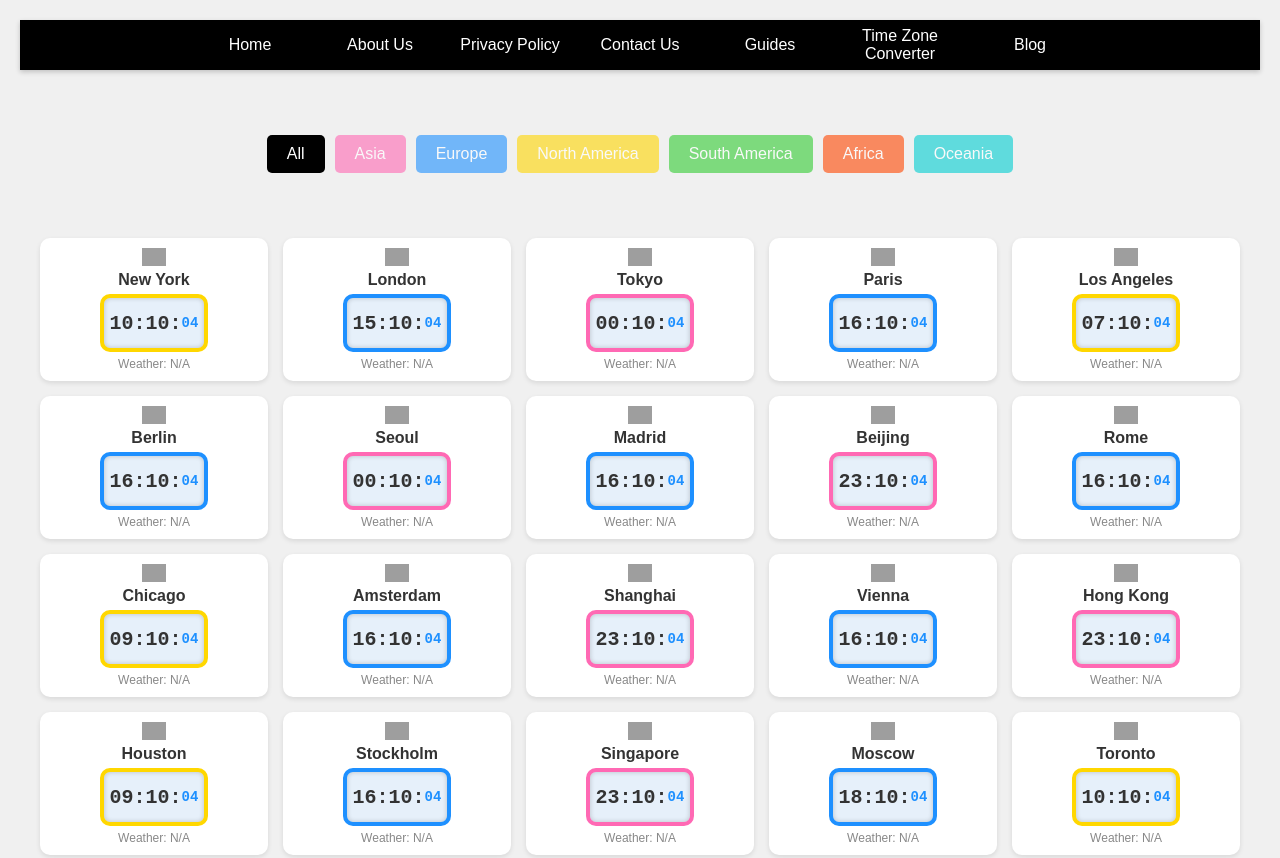
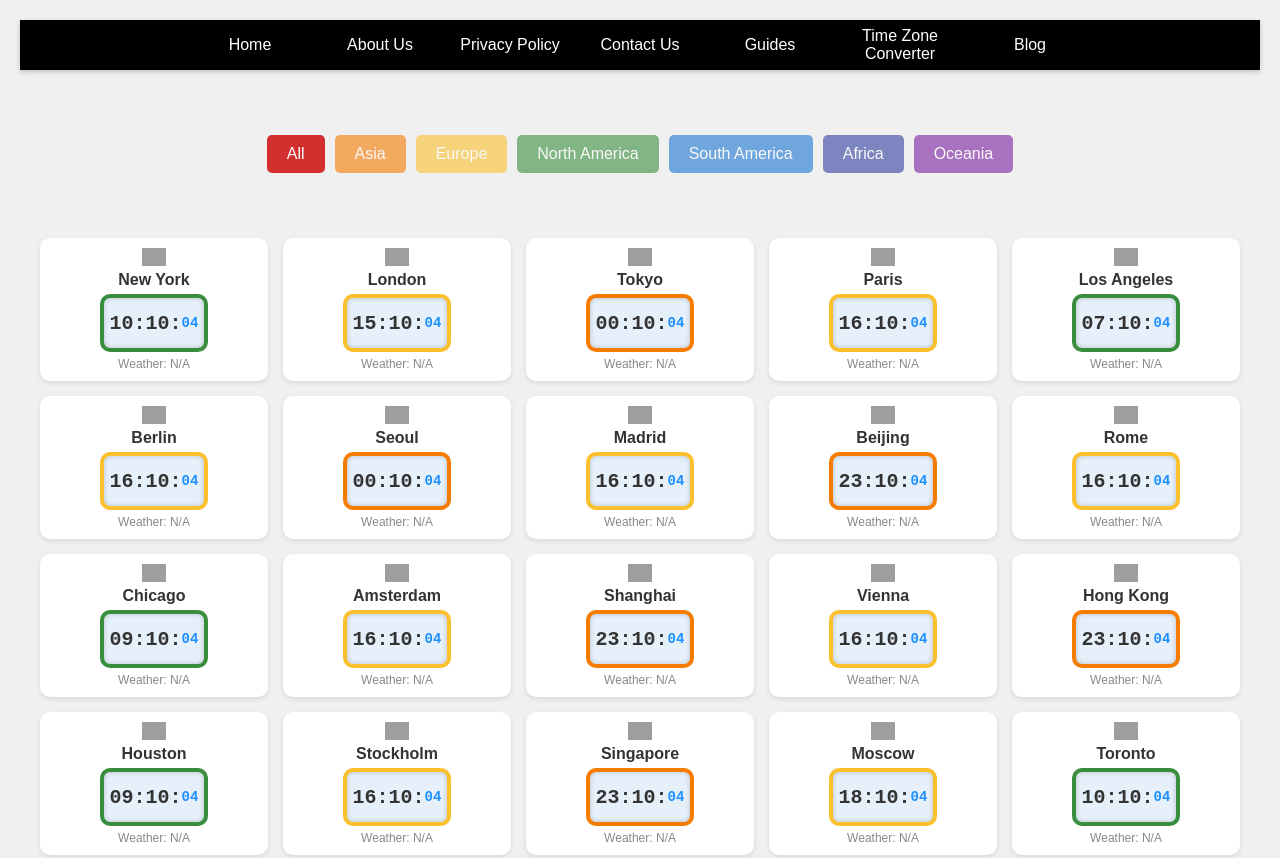
Before and after one commit to jsk0109/world-clocks-rainbow, a plain HTML site: page index.html in a window 1280 px wide. Shown: the top 858 px of the page. Drawn offline with Linux system fonts and the light colour scheme; no server answers; grey boxes are pictures that could not be loaded.

Commit message:
Update index.html

```diff
--- a/index.html
+++ b/index.html
@@ -21,13 +21,13 @@
             font-size: 16px;
             transition: all 0.3s ease;
         }
-        .filter-btn[data-continent=""] { background: #000; color: white; }
-        .filter-btn[data-continent="Asia"] { background: #ff69b4; color: white; }
-        .filter-btn[data-continent="Europe"] { background: #1e90ff; color: white; }
-        .filter-btn[data-continent="North America"] { background: #ffd700; color: white; }
-        .filter-btn[data-continent="South America"] { background: #32cd32; color: white; }
-        .filter-btn[data-continent="Africa"] { background: #ff4500; color: white; }
-        .filter-btn[data-continent="Oceania"] { background: #00ced1; color: white; }
+        .filter-btn[data-continent=""] { background: #D32F2F; color: white; }
+        .filter-btn[data-continent="Asia"] { background: #F57C00; color: white; }
+        .filter-btn[data-continent="Europe"] { background: #FBC02D; color: white; }
+        .filter-btn[data-continent="North America"] { background: #388E3C; color: white; }
+        .filter-btn[data-continent="South America"] { background: #1976D2; color: white; }
+        .filter-btn[data-continent="Africa"] { background: #303F9F; color: white; }
+        .filter-btn[data-continent="Oceania"] { background: #7B1FA2; color: white; }
         .filter-btn.active { opacity: 1; }
         .filter-btn:not(.active) { opacity: 0.6; }
         .filter-btn:hover {
@@ -55,12 +55,12 @@
             transform: scale(1.5);
             z-index: 10;
         }
-        .clock-container[data-continent="Asia"] .digital-clock { border-color: #ff69b4; }
-        .clock-container[data-continent="Europe"] .digital-clock { border-color: #1e90ff; }
-        .clock-container[data-continent="North America"] .digital-clock { border-color: #ffd700; }
-        .clock-container[data-continent="South America"] .digital-clock { border-color: #32cd32; }
-        .clock-container[data-continent="Africa"] .digital-clock { border-color: #ff4500; }
-        .clock-container[data-continent="Oceania"] .digital-clock { border-color: #00ced1; }
+        .clock-container[data-continent="Asia"] .digital-clock { border-color: #F57C00; }
+        .clock-container[data-continent="Europe"] .digital-clock { border-color: #FBC02D; }
+        .clock-container[data-continent="North America"] .digital-clock { border-color: #388E3C; }
+        .clock-container[data-continent="South America"] .digital-clock { border-color: #1976D2; }
+        .clock-container[data-continent="Africa"] .digital-clock { border-color: #303F9F; }
+        .clock-container[data-continent="Oceania"] .digital-clock { border-color: #7B1FA2; }
         .city-header {
             display: flex;
             flex-direction: column;
```
